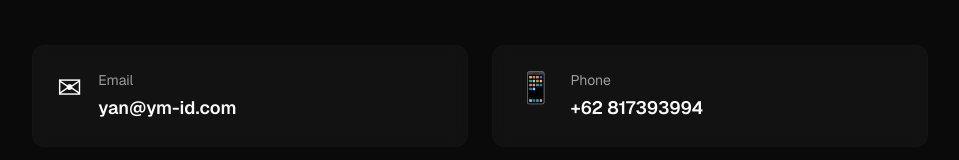
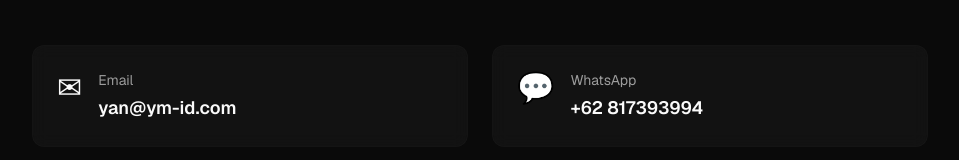
Before and after one commit to hc-mase-app/web-portofolio, a Next.js app: page / in a window 1280 px wide. Shown: the part 11412-11572 px from the top of the page, without its empty margins (160-1119 px from the left). Built offline with nearby package versions, Linux system fonts and the light colour scheme.

Commit message:
Update contact.tsx

```diff
--- a/components/portfolio/contact.tsx
+++ b/components/portfolio/contact.tsx
@@ -33,10 +33,10 @@ const Contact = () => {
       link: `mailto:${portfolioData.contact.email}`,
     },
     {
-      icon: '📱',
-      label: 'Phone',
+      icon: '💬',
+      label: 'WhatsApp',
       value: portfolioData.contact.phone,
-      link: `tel:${portfolioData.contact.phone.replace(/\s/g, '')}`,
+      link: 'https://wa.me/62817393994',
     },
     {
       icon: '📍',
```
